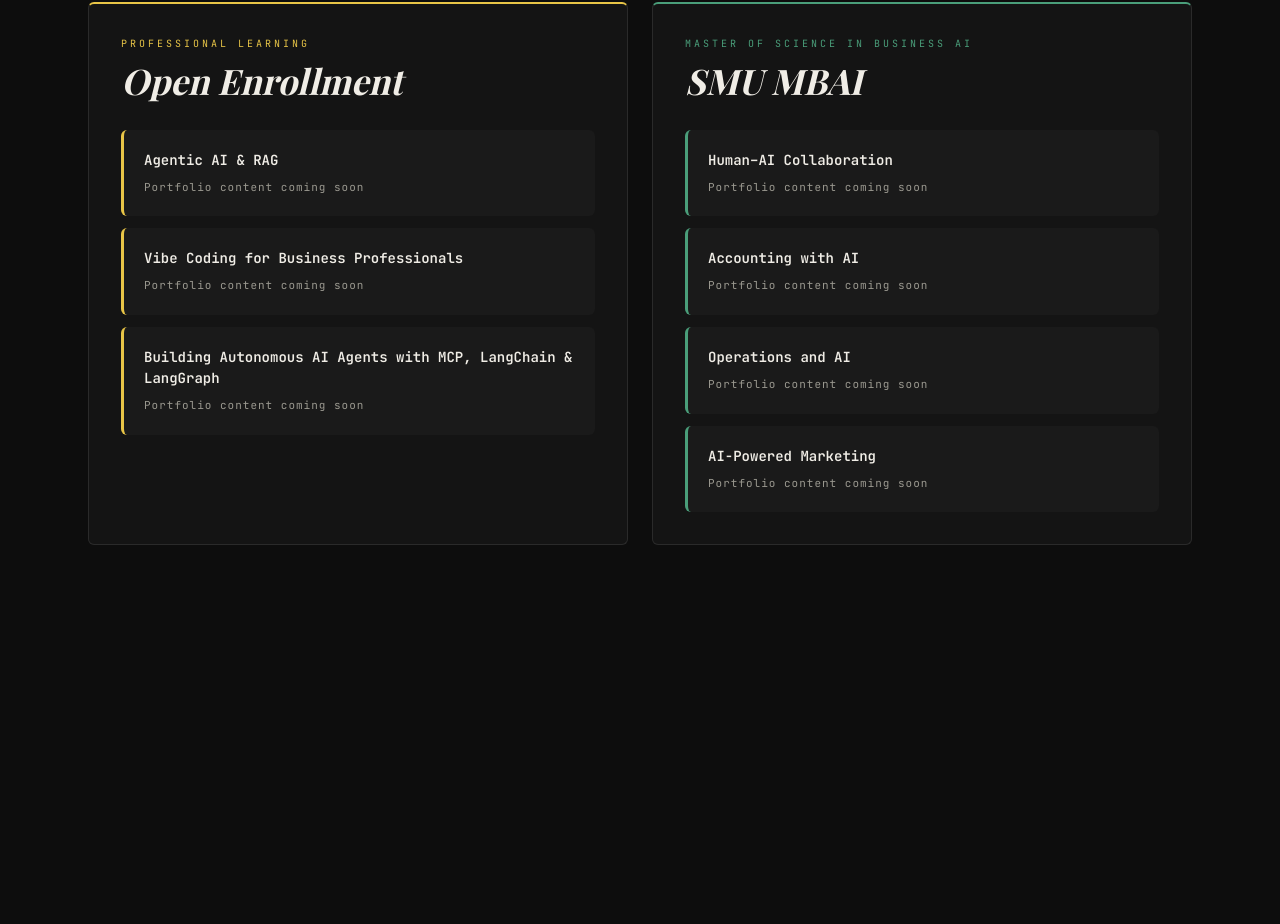
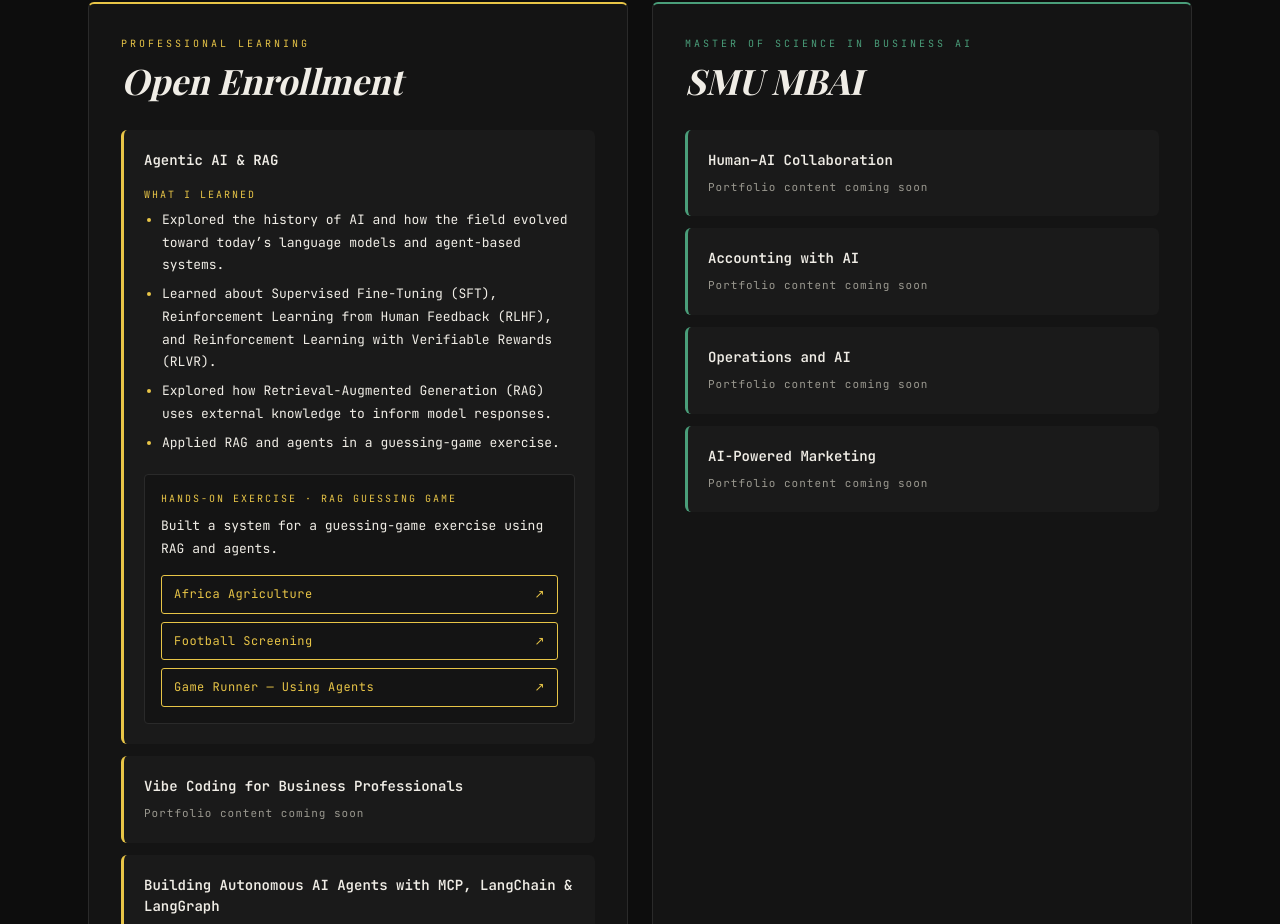
Before and after one commit to KeziahVickraman-MBAI/keziah-portfolio-updated, a Next.js app: page /ai in a window 1280 px wide. Shown: the part 336-1260 px from the top of the page. Before the commit the page ends 961 px from the top, so only its background shows below. Built offline with nearby package versions, Linux system fonts and the light colour scheme.

Commit message:
Add Agentic AI & RAG course details and exercise demos
Co-Authored-By: Claude Opus 5.5 <noreply@anthropic.com>

```diff
--- a/app/ai/courses.ts
+++ b/app/ai/courses.ts
@@ -10,7 +10,13 @@ export interface CourseScreenshot {
 export interface CourseLink {
   label: string;
   href: string;
-  kind: "project" | "code";
+  kind: "project" | "code" | "demo";
+}
+
+export interface CourseExercise {
+  label: string;
+  summary: string;
+  links: CourseLink[];
 }
 
 export interface Course {
@@ -19,6 +25,7 @@ export interface Course {
   overview?: string;
   built?: string[];
   learned?: string[];
+  exercise?: CourseExercise;
   screenshots?: CourseScreenshot[];
   links?: CourseLink[];
 }
@@ -36,6 +43,7 @@ export function hasPortfolioContent(course: Course): boolean {
     course.overview ||
       course.built?.length ||
       course.learned?.length ||
+      course.exercise ||
       course.screenshots?.length ||
       course.links?.length
   );
@@ -50,7 +58,37 @@ export const COURSE_GROUPS: CourseGroup[] = [
     title: "Open Enrollment",
     accent: "gold",
     courses: [
-      { id: "agentic-ai-rag", title: "Agentic AI & RAG" },
+      {
+        id: "agentic-ai-rag",
+        title: "Agentic AI & RAG",
+        learned: [
+          "Explored the history of AI and how the field evolved toward today’s language models and agent-based systems.",
+          "Learned about Supervised Fine-Tuning (SFT), Reinforcement Learning from Human Feedback (RLHF), and Reinforcement Learning with Verifiable Rewards (RLVR).",
+          "Explored how Retrieval-Augmented Generation (RAG) uses external knowledge to inform model responses.",
+          "Applied RAG and agents in a guessing-game exercise.",
+        ],
+        exercise: {
+          label: "Hands-on exercise · RAG guessing game",
+          summary: "Built a system for a guessing-game exercise using RAG and agents.",
+          links: [
+            {
+              label: "Africa Agriculture",
+              href: "https://africa-agriculture.vercel.app/",
+              kind: "demo",
+            },
+            {
+              label: "Football Screening",
+              href: "https://fanflow-football.vercel.app/",
+              kind: "demo",
+            },
+            {
+              label: "Game Runner — Using Agents",
+              href: "https://rag-guess.vercel.app/",
+              kind: "demo",
+            },
+          ],
+        },
+      },
       {
         id: "vibe-coding",
         title: "Vibe Coding for Business Professionals",
--- a/app/ai/page.tsx
+++ b/app/ai/page.tsx
@@ -47,6 +47,29 @@ function CourseCard({ course }: { course: Course }) {
           </ul>
         </section>
       ) : null}
+
+      {course.exercise && (
+        <section className="ai-exercise">
+          <h4 className="ai-card-label">{course.exercise.label}</h4>
+          <p className="ai-card-text">{course.exercise.summary}</p>
+          <ul className="ai-exercise-links">
+            {course.exercise.links.map((link) => (
+              <li key={link.href}>
+                <a
+                  href={link.href}
+                  target="_blank"
+                  rel="noopener noreferrer"
+                  className="ai-exercise-link"
+                >
+                  <span>{link.label}</span>
+                  <span aria-hidden="true">↗</span>
+                  <span className="sr-only"> (opens in a new tab)</span>
+                </a>
+              </li>
+            ))}
+          </ul>
+        </section>
+      )}
 
       {course.screenshots?.length ? (
         <div className="ai-card-shots">
@@ -208,7 +231,55 @@ export default function AIPage() {
           color: var(--text);
           margin-top: 12px;
         }
-        .ai-card-list { padding-left: 18px; margin-top: 6px; }
+        .ai-card-list {
+          list-style: disc;
+          padding-left: 18px;
+          margin-top: 6px;
+          display: flex;
+          flex-direction: column;
+          gap: 6px;
+        }
+        .ai-card-list li::marker { color: var(--ai-panel-accent); }
+        .ai-exercise {
+          margin-top: 20px;
+          padding: 16px;
+          background: var(--surface);
+          border: 1px solid var(--border);
+          border-radius: 4px;
+        }
+        .ai-exercise .ai-card-text { margin-top: 8px; }
+        .ai-exercise-links {
+          list-style: none;
+          display: flex;
+          flex-direction: column;
+          gap: 8px;
+          margin-top: 14px;
+        }
+        .ai-exercise-link {
+          display: flex;
+          justify-content: space-between;
+          align-items: center;
+          gap: 12px;
+          font-family: var(--font-jetbrains), ui-monospace, monospace;
+          font-size: 12px;
+          letter-spacing: 0.5px;
+          line-height: 1.4;
+          color: var(--ai-panel-accent);
+          border: 1px solid var(--ai-panel-accent);
+          border-radius: 3px;
+          padding: 10px 12px;
+          text-decoration: none;
+          transition: background 0.2s ease, color 0.2s ease;
+        }
+        .ai-exercise-link:hover {
+          background: var(--ai-panel-accent);
+          color: var(--bg);
+        }
+        .ai-exercise-link:focus-visible,
+        .ai-card-link:focus-visible {
+          outline: 2px solid var(--ai-panel-accent);
+          outline-offset: 3px;
+        }
         .ai-card-section { margin-top: 16px; }
         .ai-card-label {
           font-family: var(--font-jetbrains), ui-monospace, monospace;
```
